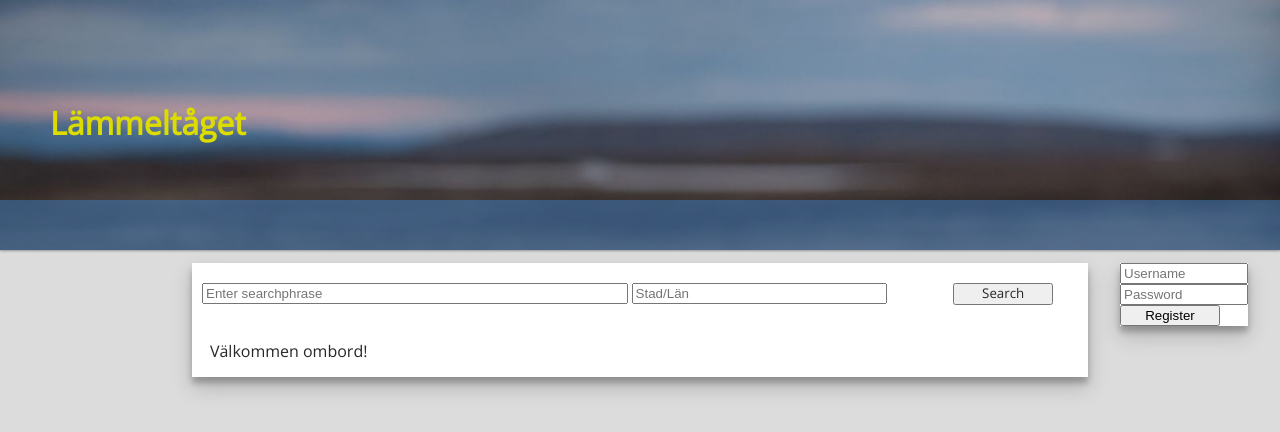
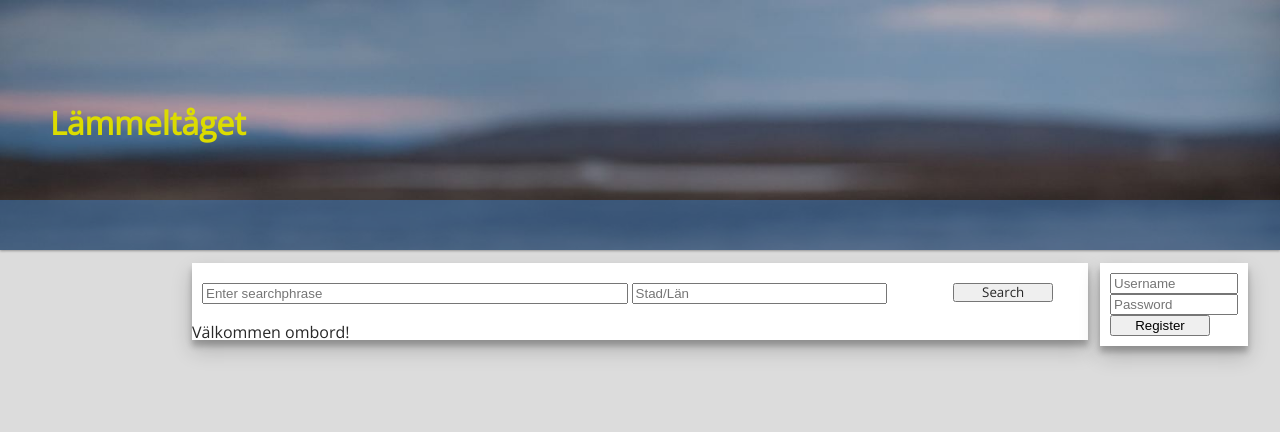
Before and after one commit to Stig-Tarzan/Lammeltaget, a PHP site: page / in a window 1280 px wide. Shown: the top 432 px of the page. Run offline with PHP 8.4, Linux system fonts and the light colour scheme; some libraries are stand-ins or nearby versions.

Commit message:
henkdate 3

```diff
--- a/assets/css/main.css
+++ b/assets/css/main.css
@@ -48,7 +48,7 @@ body
 #main_section p
 {
 	overflow-wrap: break-word;
-	margin: 2%;
+	margin: 0;
 	font-weight: 100;
 	font-family: 'Open Sans', sans-serif;
 	font-size: 1em;
@@ -68,6 +68,9 @@ body
 	margin-top: 1%;
 	background-color: rgb(255,255,255);
 	box-shadow: 0 10px 20px rgba(0,0,0,0.19), 0 6px 6px rgba(0,0,0,0.23);
+
+	padding-bottom: 20px;
+	padding: 10px;
 }
 
 #user_section p
@@ -115,10 +118,15 @@ body
 
 	display: inline-block;
 	vertical-align: baseline;
+	padding-right: 10px;
 
 }
 #filter_container button {
 
 	float: right;
 
+
 }
+#trail {
+	padding: 5px;
+}
```
